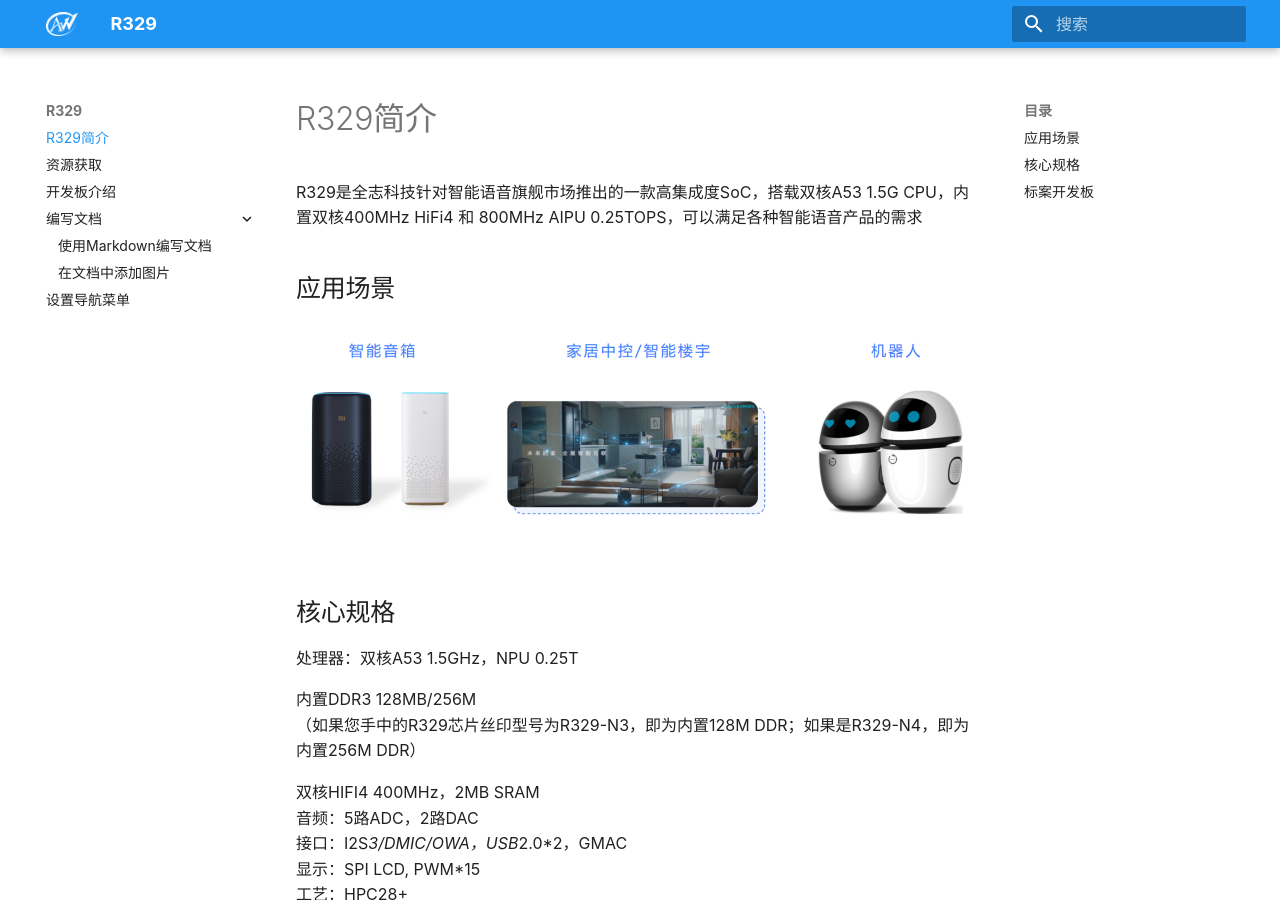
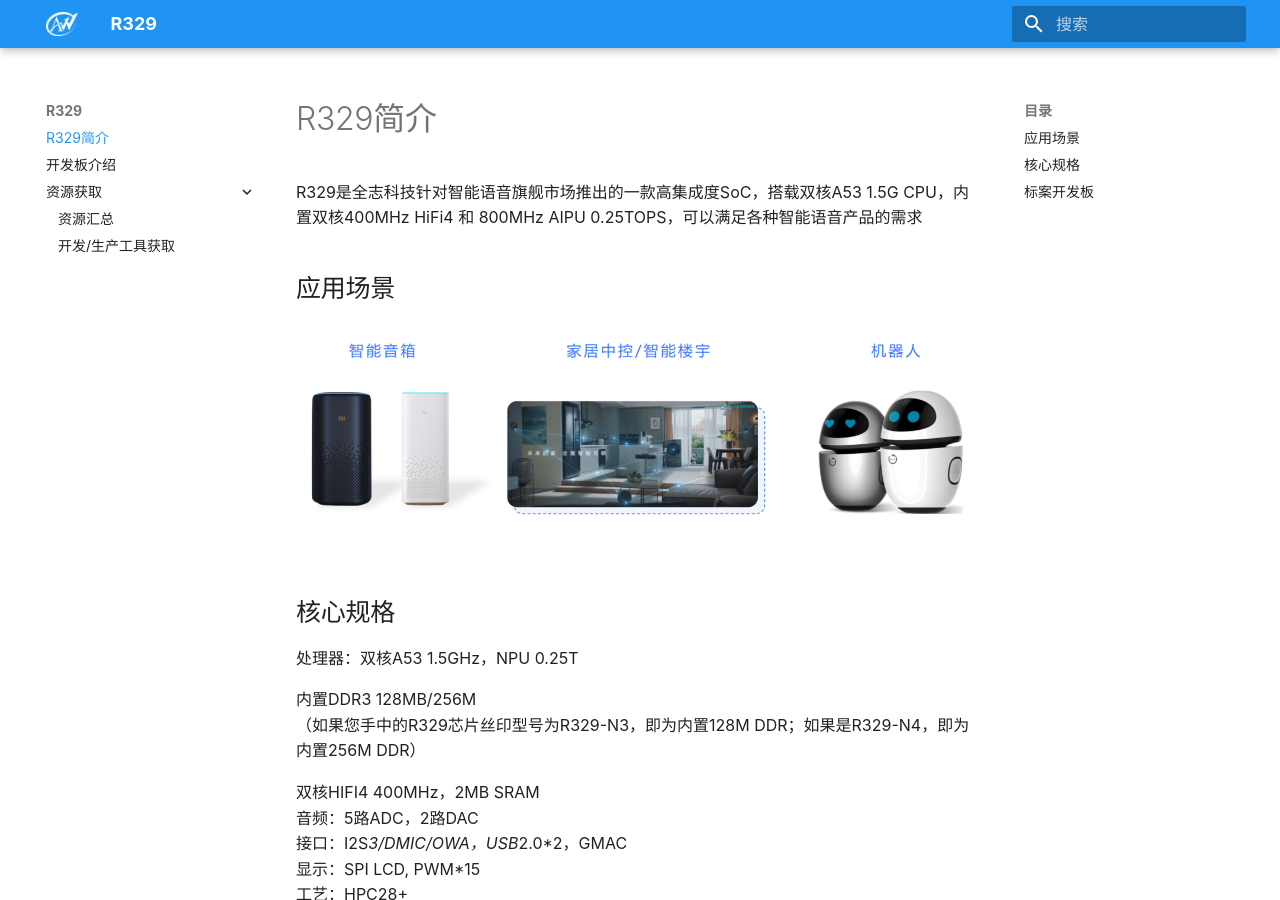
Before and after one commit to aw-yht/R329, an MkDocs documentation site: the page built from docs/index.md, in a window 1280 px wide and 900 px high. Built offline with MkDocs 1.6.1 and Material for MkDocs 9.7.7, drawn with Linux system fonts in a browser that asks for light colours; part of the change alters nothing that is shown.

Commit message:
将资源获放到一个单独的二级导航里，用各自的.md文件进行管理
Signed-off-by: kirin <402041446@qq.com>

```diff
--- a/docs/getsource.md
+++ /dev/null
@@ -1,68 +0,0 @@
-# 资源获取
-
-
-
-## 开发板获取
-
-免费申领：XXXXXX
-淘宝购买链接：XXXXXX
-
-
-## 芯片获取
-
-样片申请请提交申请表后免费领取
-
-小批量芯片购买请点击淘宝链接XXXXX
-
-大批量购买请直接联系全志商务XXXXX
-
-## 源码获取
-
-敬请期待
-
-## 文档获取
-
-敬请期待
-
-## 开发/生产工具获取
-
-###量产工具中心（APST）
-全志量产工具中心是全志量产工具下载的平台，您可以在上面下载到大量产品实际研发、测试、生产中需要用到的工具。如：固件烧写工具PhoenixSuit、SN号烧写工具DragonSN、硬件检测工具DragonHD等。
-
-下载地址：<http://onlinedoc.allwinnertech.com/f/5fd3cc0533b44f458fca/?dl=1>
-
-![APST截图](./assets/img/APST截图.png)
-
-
-
-
-
-###固件烧写工具PhoenixSuit
-
-PhoenixSuit是全志固件烧写工具，可以将上位机编译好的固件（.img）烧写（下载）到开发板上。
-
-下载地址：<http://onlinedoc.allwinnertech.com/f/eca95326100f42598e86/?dl=1>
-
-![PhoenixSuit截图](assets/img/PhoenixSuit%E6%88%AA%E5%9B%BE.png)
-
-
-
-###设备号烧写工具DragonSN
-
-DragonSN是全志设备号烧写工具，可以通过USB将设备号（SN）、MAC地址、安全密钥等烧写到开发板的某个分区。
-
-下载地址：<http://onlinedoc.allwinnertech.com/f/f075e88565b44e7aac8d/?dl=1>
-
-![DragonSN截图](assets/img/DragonSN%E6%88%AA%E5%9B%BE.png)
-
-![DragonSN配置截图](assets/img/DragonSN%E9%85%8D%E7%BD%AE%E6%88%AA%E5%9B%BE.png)
-
-##技术支持获取
-
-敬请期待
-
-
-
-##联系人
-
-全志科技-陈工：chenkunyao@allwinnertech.com
--- /dev/null
+++ b/docs/getsource/getsource.md
@@ -0,0 +1,38 @@
+# 资源汇总
+
+您可以从全志获得以下资源
+
+## 开发板获取
+
+免费申领：XXXXXX
+淘宝购买链接：XXXXXX
+
+
+## 芯片获取
+
+样片申请请提交申请表后免费领取
+
+小批量芯片购买请点击淘宝链接XXXXX
+
+大批量购买请直接联系全志商务XXXXX
+
+## 源码获取
+
+敬请期待
+
+## 文档获取
+
+敬请期待
+
+## 开发/生产工具获取
+
+见XXX
+
+##技术支持获取
+
+敬请期待
+
+
+##联系人
+
+全志科技-陈工：chenkunyao@allwinnertech.com
--- /dev/null
+++ b/docs/getsource/gettools.md
@@ -0,0 +1,32 @@
+# 开发/生产工具获取
+
+＃#量产工具中心（APST）
+全志量产工具中心是全志量产工具下载的平台，您可以在上面下载到大量产品实际研发、测试、生产中需要用到的工具。如：固件烧写工具PhoenixSuit、SN号烧写工具DragonSN、硬件检测工具DragonHD等。
+
+下载地址：<http://onlinedoc.allwinnertech.com/f/5fd3cc0533b44f458fca/?dl=1>
+
+![APST截图](../assets/img/APST截图.png)
+
+
+
+
+
+##固件烧写工具PhoenixSuit
+
+PhoenixSuit是全志固件烧写工具，可以将上位机编译好的固件（.img）烧写（下载）到开发板上。
+
+下载地址：<http://onlinedoc.allwinnertech.com/f/eca95326100f42598e86/?dl=1>
+
+![PhoenixSuit截图](../assets/img/PhoenixSuit%E6%88%AA%E5%9B%BE.png)
+
+
+
+##设备号烧写工具DragonSN
+
+DragonSN是全志设备号烧写工具，可以通过USB将设备号（SN）、MAC地址、安全密钥等烧写到开发板的某个分区。
+
+下载地址：<http://onlinedoc.allwinnertech.com/f/f075e88565b44e7aac8d/?dl=1>
+
+![DragonSN截图](../assets/img/DragonSN%E6%88%AA%E5%9B%BE.png)
+
+![DragonSN配置截图](../assets/img/DragonSN%E9%85%8D%E7%BD%AE%E6%88%AA%E5%9B%BE.png)
--- a/mkdocs.yml
+++ b/mkdocs.yml
@@ -2,12 +2,12 @@ site_name: R329
 
 nav:
   - index.md
-  - getsource.md
+  #- getsource.md
   - r329_evb5.md
-  - '编写文档':
-    - writting_docs/writting_in_markdown.md
-    - writting_docs/embedding_images.md
-  - navigation.md
+  - '资源获取':
+    - getsource/getsource.md
+    - getsource/gettools.md
+  #- navigation.md
 
 
 
```
